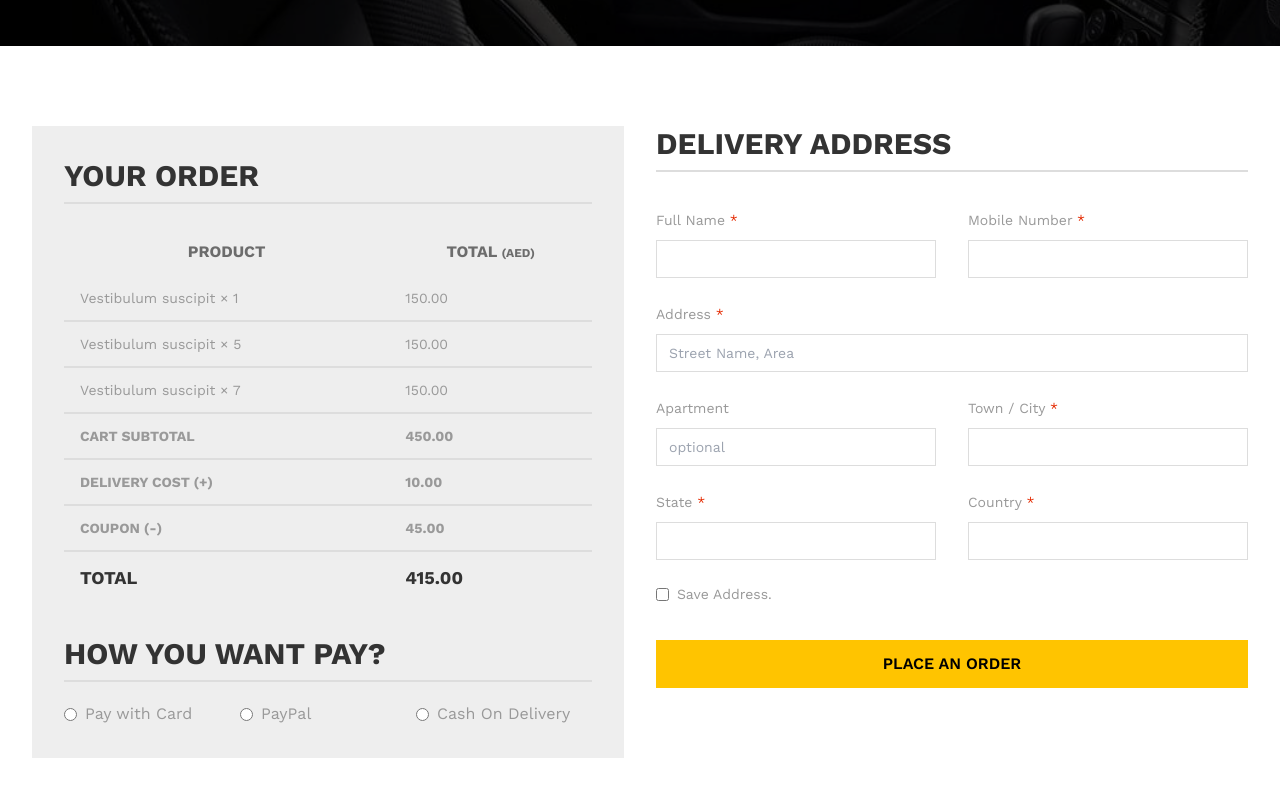
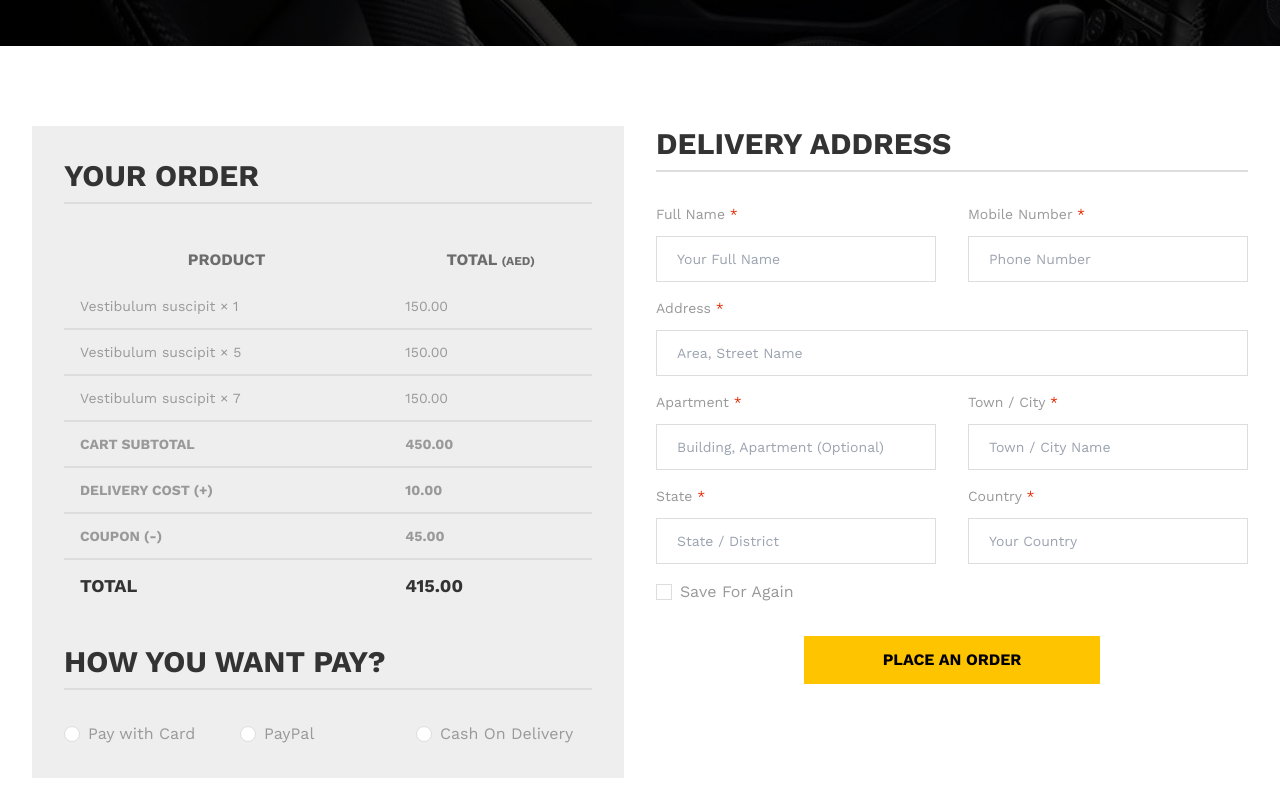
Before and after one commit to shahjalalhazari/Uren-Car-Accessories-Shop, a Next.js app: page /shop/checkout in a window 1280 px wide. Shown: the part 580-1380 px from the top of the page. Built offline with nearby package versions, Linux system fonts and the light colour scheme.

Commit message:
Form Inputs change of Checkout page & some changes on style.

```diff
--- a/src/app/shop/checkout/checkout.css
+++ b/src/app/shop/checkout/checkout.css
@@ -6,7 +6,7 @@
 
 /* COMMON */
 .checkout-heading {
-    @apply text-xl font-bold text-[#333] uppercase mb-2;
+    @apply text-xl font-bold text-dark-gray uppercase mb-2;
 }
 
 hr {
@@ -23,7 +23,7 @@ hr {
 }
 
 .table-total {
-    @apply text-base uppercase text-[#333];
+    @apply text-base uppercase text-dark-gray;
 }
 
 .product-list {
@@ -40,61 +40,78 @@ hr {
 
 /* DELIVERY ADDRESS FORM */
 .delivery-form {
-    @apply mt-4 text-body;
+    @apply mt-5 text-body w-full;
     }
-
 .form-input-layout {
     @apply grid grid-cols-1;
 }
-
 .form-group {
-    @apply my-3;
+    @apply w-full text-sm mb-4;
     }
 
-.delivery-form-label {
-    @apply text-sm;
+    .form-group label {
+        @apply block mb-3;
     }
 
-.delivery-form-label span {
+    .form-group>label>span {
         @apply text-secondary;
     }
 
-.delivery-form-input {
-    @apply text-sm mt-2 w-full border border-uren-border outline-none px-3 py-2;
+    .form-group input {
+        @apply border border-uren-border text-sm w-full px-5 py-3 outline-none;
 }
 
 .save-address {
-    @apply flex gap-x-2 items-center;
+    @apply appearance-none h-4 w-4 border border-uren-border outline-none cursor-pointer;
 }
 
-.delivery-form-btn {
-    @apply bg-primary py-3 w-full text-dark uppercase font-semibold cursor-pointer mt-6
+.save-address:checked {
+    @apply bg-primary border-transparent;
 }
 
-.delivery-form-btn:hover {
+.save-address-label {
+    @apply cursor-pointer;
+}
+
+.save-address-label:hover {
+    @apply text-primary;
+}
+
+.submit-btn {
+    @apply bg-primary mt-8 font-bold w-full text-dark px-5 py-3 cursor-pointer uppercase;
+}
+
+.submit-btn:hover {
     @apply bg-secondary text-base-100;
 }
 
 /* PAYMENT METHOD */
 .payment-method {
-    @apply mt-4 text-body;
+    @apply mt-5 text-body;
 }
 
-.payment-method-form {
+.pm-form {
     @apply mt-4 grid grid-cols-1 gap-y-4;
 }
 
-.payment-method-form-input {
+.pm-form-input {
     @apply flex items-center gap-2;
 }
 
-.payment-method-form-input:hover {
-    @apply text-primary;
-
+.pm-form-input>input {
+    @apply appearance-none h-4 w-4 rounded-full bg-base-100 border border-uren-border outline-none cursor-pointer;
 }
 
-.payment-method-form-input>input,
-.payment-method-form-input>label {
+.pm-form-input>input:checked {
+    @apply bg-primary border-transparent;
+}
+
+.pm-form-input:hover {
+    @apply text-primary;
+}
+
+.pm-form-input>input,
+.pm-input>label {
     @apply cursor-pointer;
 }
 
@@ -119,8 +136,8 @@ hr {
         @apply grid grid-cols-2 gap-x-6;
     }
     /* PAYMENT METHOD */
-    .payment-method-form {
-        @apply mt-4 grid grid-cols-2 gap-y-4;
+    .pm-form {
+        @apply mt-5 grid grid-cols-2 gap-y-6;
     }
 }
 
@@ -129,7 +146,7 @@ hr {
 @media (min-width: 1025px) {
     /* LAYOUTs */
     .checkout-layout {
-        @apply grid grid-cols-2 gap-y-0 gap-x-8;
+        @apply grid grid-cols-2 gap-y-8 gap-x-8;
     }
 
     /* COMMON */
@@ -146,7 +163,7 @@ hr {
     }
     /* DELIVERY ADDRESS FORM */
     .delivery-form {
-        @apply mt-6;
+        @apply mt-8;
     }
 
     .form-input-layout {
@@ -157,7 +174,7 @@ hr {
         @apply mt-8;
     }
 
-    .payment-method-form {
-        @apply mt-5 grid grid-cols-3 gap-y-4;
+    .pm-form {
+        @apply mt-8 grid grid-cols-3 gap-y-4;
     }
 }
--- a/src/app/shop/checkout/page.js
+++ b/src/app/shop/checkout/page.js
@@ -1,3 +1,4 @@
+import InputField from "@/components/shared/fields/InputField";
 import "./checkout.css"
 import PageBreadcrumb from '@/components/shared/PageBreadcrumb';
 
@@ -13,7 +14,7 @@ const CheckoutPage = () => {
         <div className="order-cart">
           <h3 className='checkout-heading'>Your order</h3>
           <hr />
-          <div className="overflow-x-auto mt-4 lg:mt-6">
+          <div className="overflow-x-auto mt-5 lg:mt-8">
             <table className="table">
               {/* head */}
               <thead className='table-head'>
@@ -66,8 +67,8 @@ const CheckoutPage = () => {
           <div className="payment-method">
             <h3 className='checkout-heading'>how you want pay?</h3>
             <hr />
-            <form className="payment-method-form">
-              <div className="payment-method-form-input">
+            <form className="pm-form">
+              <div className="pm-form-input">
                 <input
                   type="radio"
                   id="card"
@@ -77,7 +78,7 @@ const CheckoutPage = () => {
                 <label htmlFor="card">Pay with Card</label>
               </div>
 
-              <div className="payment-method-form-input">
+              <div className="pm-form-input">
                 <input
                   type="radio"
                   id="paypal"
@@ -87,7 +88,7 @@ const CheckoutPage = () => {
                 <label htmlFor="paypal">PayPal</label>
               </div>
 
-              <div className="payment-method-form-input">
+              <div className="pm-form-input">
                 <input
                   type="radio"
                   id="cod"
@@ -106,55 +107,44 @@ const CheckoutPage = () => {
           <hr />
           <form className="delivery-form">
             <div className="form-input-layout">
-              {/* Full Name */}
-              <div className="form-group">
-                <label htmlFor="name" className="delivery-form-label">Full Name <span>*</span></label>
-                <input type="text" name="name" required className="delivery-form-input"/>
-              </div>
-              {/* Mobile Number */}
-              <div className="form-group">
-                <label htmlFor="number" className="delivery-form-label">Mobile Number <span>*</span></label>
-                <input type="text" name="number" required className="delivery-form-input"/>
-              </div>
+              {/* Full Name Field */}
+              <InputField name={"name"} label={"Full Name"} type={"text"} required={true} placeholder={"Your Full Name"}/>
+
+              {/* Mobile Number Field */}
+              <InputField name={"number"} label={"Mobile Number"} type={"text"} required={true} placeholder={"Phone Number"}/>
             </div>
             {/* Address */}
-            <div className="form-group">
-              <label htmlFor="address" className="delivery-form-label">Address <span>*</span></label>
-              <input type="text" name="address" required placeholder="Street Name, Area" className="delivery-form-input"/>
-            </div>
+              <InputField name={"address"} label={"Address"} type={"text"} required={true} placeholder={"Area, Street Name"}/>
+
             <div className="form-input-layout">
               {/* Apartment */}
-              <div className="form-group">
-                <label htmlFor="apartment" className="delivery-form-label">Apartment</label>
-                <input type="text" name="apartment" placeholder="optional" className="delivery-form-input"/>
-              </div>
+              <InputField name={"apartment"} label={"Apartment"} type={"text"} required={false} placeholder={"Building, Apartment (Optional)"}/>
+
               {/* Town/City */}
-              <div className="form-group">
-                <label htmlFor="city" className="delivery-form-label">Town / City <span>*</span></label>
-                <input type="text" name="city" required className="delivery-form-input"/>
-              </div>
+              <InputField name={"city"} label={"Town / City"} type={"text"} required={true} placeholder={"Town / City Name"}/>
             </div>
             <div className="form-input-layout">
               {/* State */}
-              <div className="form-group">
-                <label htmlFor="state" className="delivery-form-label">State <span>*</span></label>
-                <input type="text" name="state" required className="delivery-form-input"/>
-              </div>
+              <InputField name={"state"} label={"State"} type={"text"} required={true} placeholder={"State / District"}/>
+
               {/* Country */}
-              <div className="form-group">
-                <label htmlFor="country" className="delivery-form-label">Country <span>*</span></label>
-                <input type="text" name="country" required className="delivery-form-input"/>
-              </div>
+              <InputField name={"country"} label={"Country"} type={"text"} required={true} placeholder={"Your Country"}/>
             </div>
 
             {/* Save Address */}
-            <div className="form-group save-address">
-              <input type="checkbox" />
-              <label htmlFor="country" className="delivery-form-label">Save Address.</label>
+            <div className="flex gap-x-2 items-center">
+              <input
+                type="checkbox"
+                name="save-address"
+                id="save-address"
+                className="save-address uren-transition" />
+              <label htmlFor="save-address" className="save-address-label">Save For Again</label>
             </div>
 
             {/* Submit Button */}
-            <input type="submit" value="Place An Order" className="delivery-form-btn uren-transition" />
+            <div className="md:w-1/2 md:mx-auto">
+              <input type="submit" value="Place An Order" className="submit-btn uren-transition" />
+            </div>
           </form>
         </div>
       </div>
```
Lines whose indentation alone changed are shown as unchanged.
